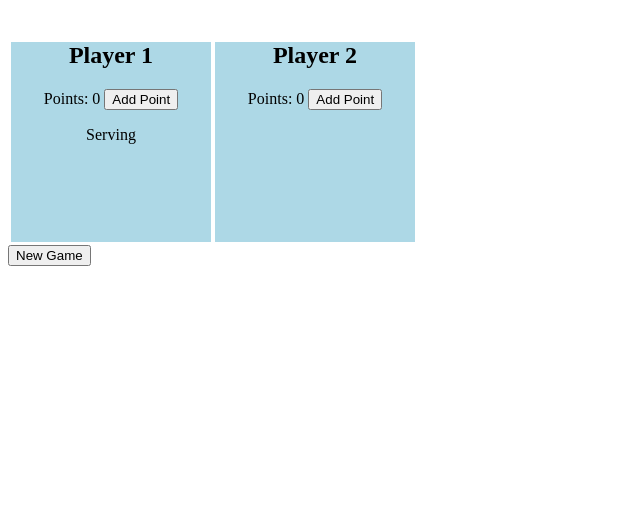
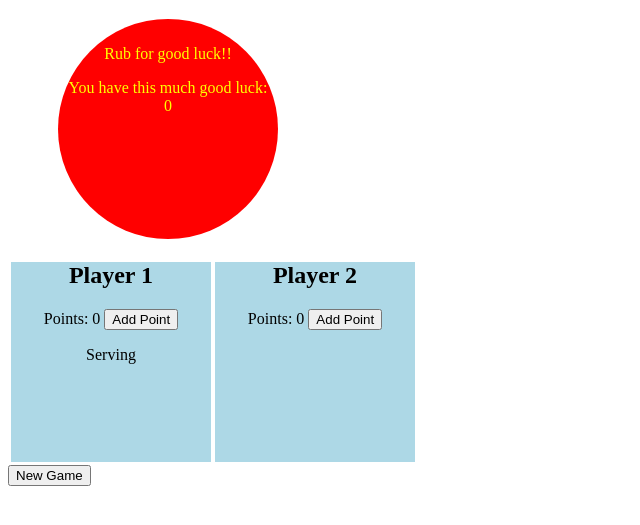
Before and after one commit to kilbergr/learning-angular, a plain HTML site: page 6_ch/pingpong/index.html in a window 1280 px wide. Shown: the part 61-586 px from the top of the page, without its empty margins (0-640 px from the left). Drawn offline with nearby package versions, Linux system fonts and the light colour scheme.

Commit message:
with mouseover

```diff
--- a/6_ch/pingpong/index.html
+++ b/6_ch/pingpong/index.html
@@ -10,6 +10,10 @@
 
 <body>
 	<h1>Ping Pong Scoreboard</h1>
+	<div ng-show="luck<100" class="rub" ng-mouseover="luck = luck+1" ng-init="luck=0">
+	<p>Rub for good luck!!</p>
+	<p>You have this much good luck: {{luck}}</p>
+	</div>
 	<div ng-controller="playerController">
 		<table>
 			<tr>
--- a/6_ch/pingpong/style.css
+++ b/6_ch/pingpong/style.css
@@ -16,3 +16,14 @@
 	width: 200px;
 	text-align: center;
 }
+
+.rub {
+	background-color: red;
+	height: 200px;
+	width: 200px;
+	border-radius: 150px;
+	color: yellow;
+	text-align: center;
+	margin-left: 50px;
+	padding: 10px;
+}
```
